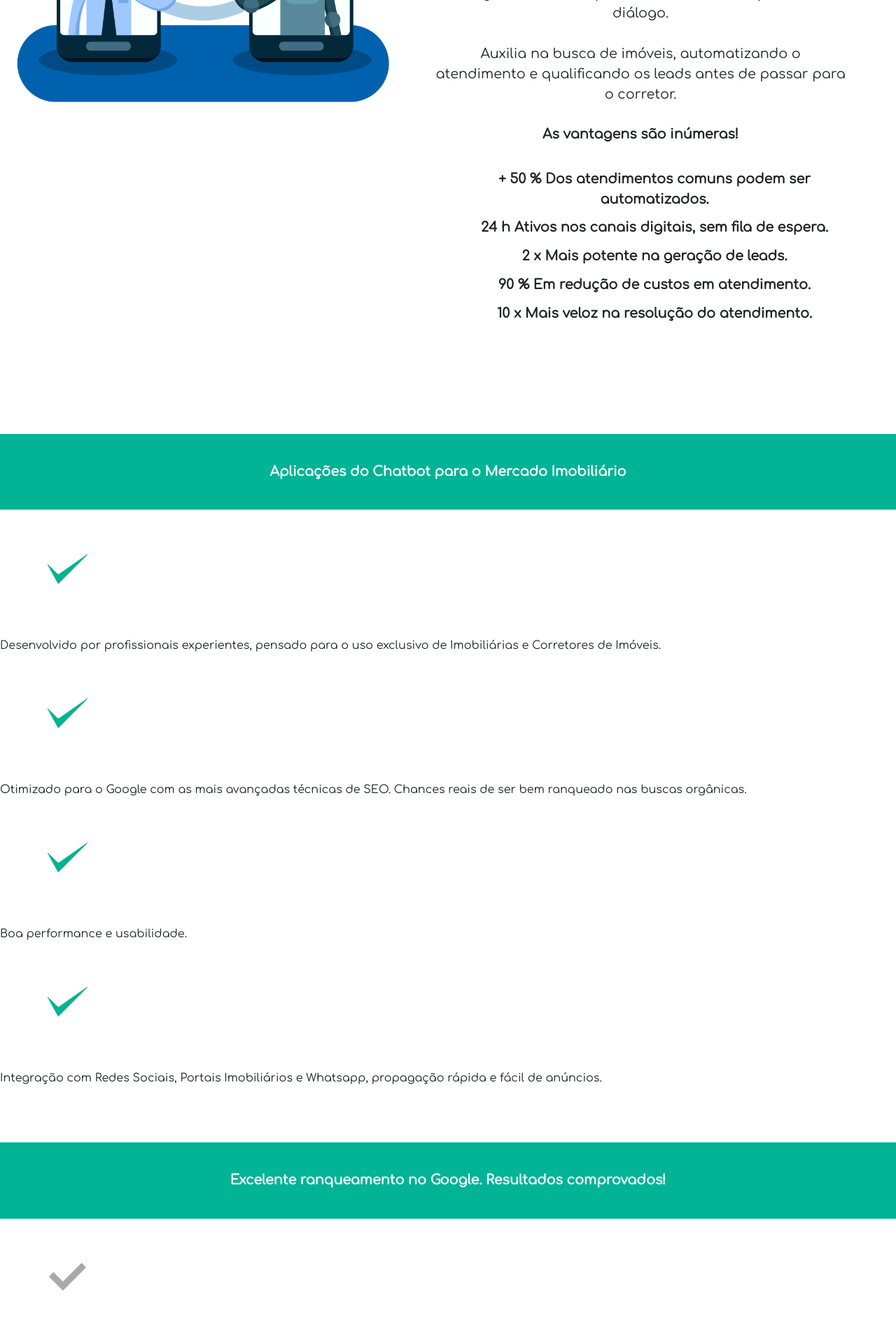
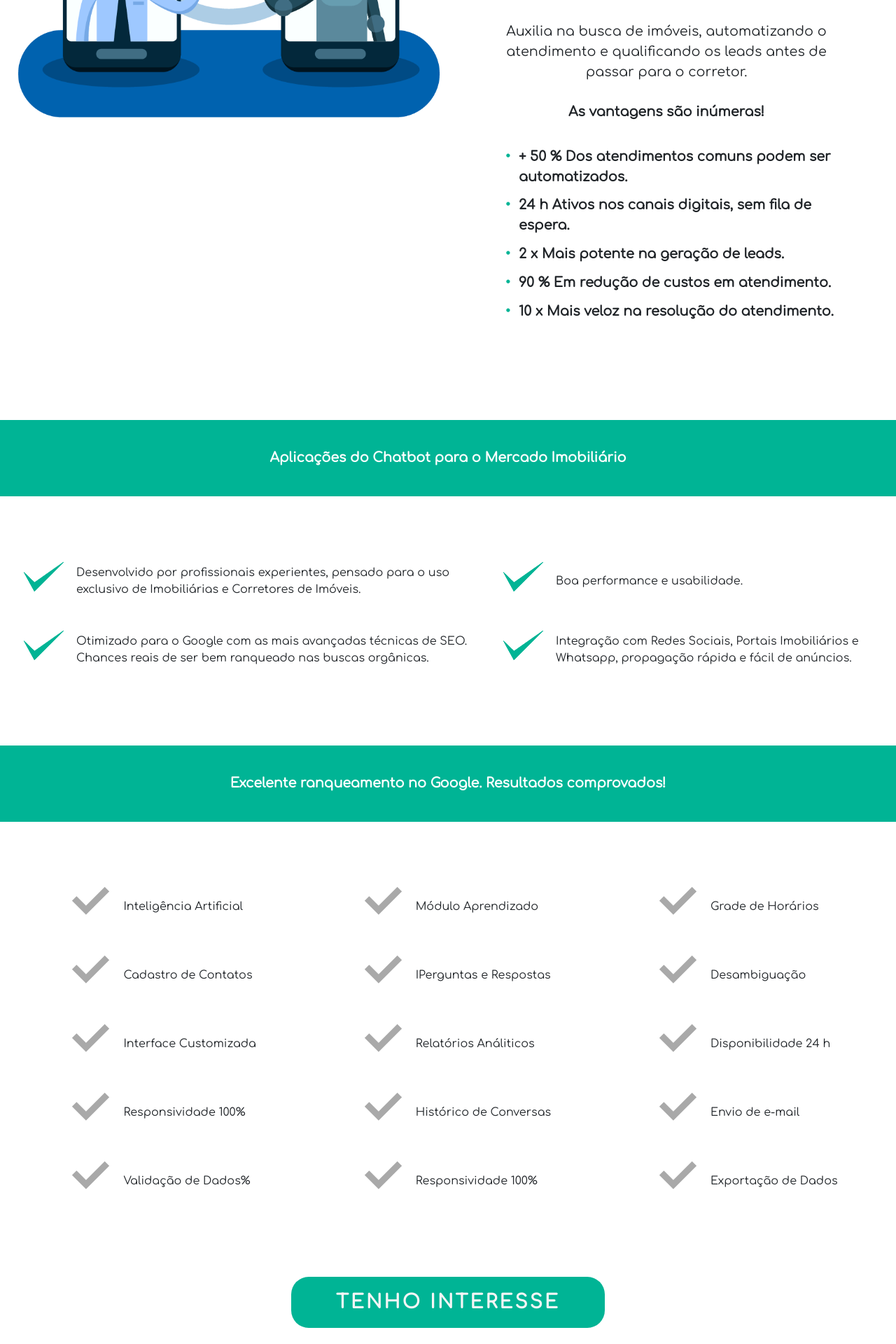
Before and after one commit to viniciusrad/teste-site, a PHP site: page /chatbot.php in a window 1280 px wide. Shown: the part 520-2440 px from the top of the page at 70% size. Run offline with PHP 8.4, Linux system fonts and the light colour scheme; some libraries are stand-ins or nearby versions.

Commit message:
diversas classes ajustadas e criadas

```diff
--- a/index.css
+++ b/index.css
@@ -1,7 +1,10 @@
 body{
     /* background-color: #FAFAFA; */
     font-family: "Comfortaa", Sans-serif;
-    width: fit-content;
+    /* width: fit-content; */
+    width: 100%;
+    box-sizing: border-box;
+    overflow-x: hidden;
 
 
 }
@@ -243,10 +248,22 @@ body{
       padding: 10px;
     }
   }
+  ul {
+    list-style: none; /* Remove default bullets */
+  }
 
-  ul{
+  .list-none{
     list-style: none;
   }
+   ul.bullet li::before {
+    content: "\2022";
+    color: #00b495;
+    font-weight: bold;
+    display: inline-block;
+    width: 1em;
+    margin-left: -1em;
+  }
+
   /* ul {
     list-style-image: url('img/logo-fav-icon.png');
   } */
@@ -361,7 +377,7 @@ body{
     padding: 6px 25px;
     color: whitesmoke;
   }
-  .btn-saiba-mais-green{
+  .btn-saiba-mais-green, .btn-saiba-mais-green-grande{
     background-color: #00b495;
     border-radius: 25px;
     border: none;
@@ -369,7 +385,14 @@ body{
     color: whitesmoke;
     transition: all .4s;
   }
-  .btn-saiba-mais-green:hover{
+  .btn-saiba-mais-green-grande{
+    padding: 1rem 4rem;
+    letter-spacing: .2rem;
+    font-weight: bolder;
+    font-size: 1.7rem;
+  }
+
+  .btn-saiba-mais-green:hover,   .btn-saiba-mais-green-grande:hover{
     background-color: #08806c;
   }
 
@@ -377,7 +400,7 @@ body{
 
   .div-crm{
     display: flex;
-    margin: 5em 1em;
+    margin: 2em 1em;
     justify-content: center;
   }
 
@@ -389,14 +412,15 @@ body{
     text-align: center;
   }
 
-  @media only screen and (max-width: 900px) {
+  @media  (max-width: 900px) {
     .div-crm{
       margin: 0;
       display: block;
     }
   }
   .div-img-crm{
-    max-width: 10   0%;
+    max-width: 100%;
+    min-width: 50%;
     margin: 0 auto;
 
   }
@@ -475,10 +499,21 @@ nav{
     font-size: larger;
     font-weight: bold;
     padding: 40px;
-    margin-top: 80px;
+    margin: 4rem 0;
     justify-content: center;
     align-items: center;
     background-color: #00b495;
+  }
+
+  .div-texto-centralizado{
+    text-align: center;
+    font-size: larger;
+    padding: 0  40px;
+    max-width: 1100px;
+    margin: 2rem auto;
+    /* margin-top: 80px; */
+    justify-content: center;
+    align-items: center;
   }
 
   .div-fundo-cinza p{
@@ -972,15 +1012,43 @@ li.check {
     /* margin-top: -1rem; */
 
 }
+.div-check-dupla, .div-check-tripla{
+  display: flex;
+  margin: 5em 1em;
+  justify-content: center;
+  /* margin-top: -1rem; */
+
+}
+.div-check-tripla{
+  justify-content: space-around;
+  flex-wrap: wrap;
+}
+
+@media (max-width : 600px){
+  .div-check-dupla{
+    display: block;
+}
+}
 .item-check-list{
   display: flex;
   flex-direction: row;
   justify-content: center;
   padding-bottom: 1rem;
 }
+.item-check-list-site{
+  display: flex;
+  flex-direction: row;
+  justify-content: start;
+  padding-bottom: 1rem;
+}
 .div-img-check{
   max-width: 140px;
     margin: -30px;
+}
+
+.div-img-check-dupla{
+  /* max-width: 140px; */
+    margin: -50px;
 }
 .container-iframe{
   max-width: 950px;
@@ -993,5 +1061,41 @@ li.check {
 }
 
 .modal-dialog {
-    margin: 1.75rem auto;
+  max-width: 97% !important;
+    margin: 0 1rem;
+  }
+
+  @media  (min-width : 1000px)  {
+
+
+    .modal-dialog {
+      max-width: 800px !important;
+      margin: 0 auto;
+      align-items: center;
+
+
+  }
 }
+
+#carrossel-modelos-site{
+  max-height: 550px;
+}
+
+#area-carrosel-modelos{
+  max-height: 650px;
+}
+@media (max-width : 500px){
+  #carrossel-modelos-site,
+   #area-carrosel-modelos{
+    max-height: 360px;
+  }
+
+}
+
+.texto-check-site{
+  align-self: center;
+}
+
+.text-align-left{
+  text-align: initial;
+}
```
Also changed, not shown: other parts of index.css (+38 -32 lines).
